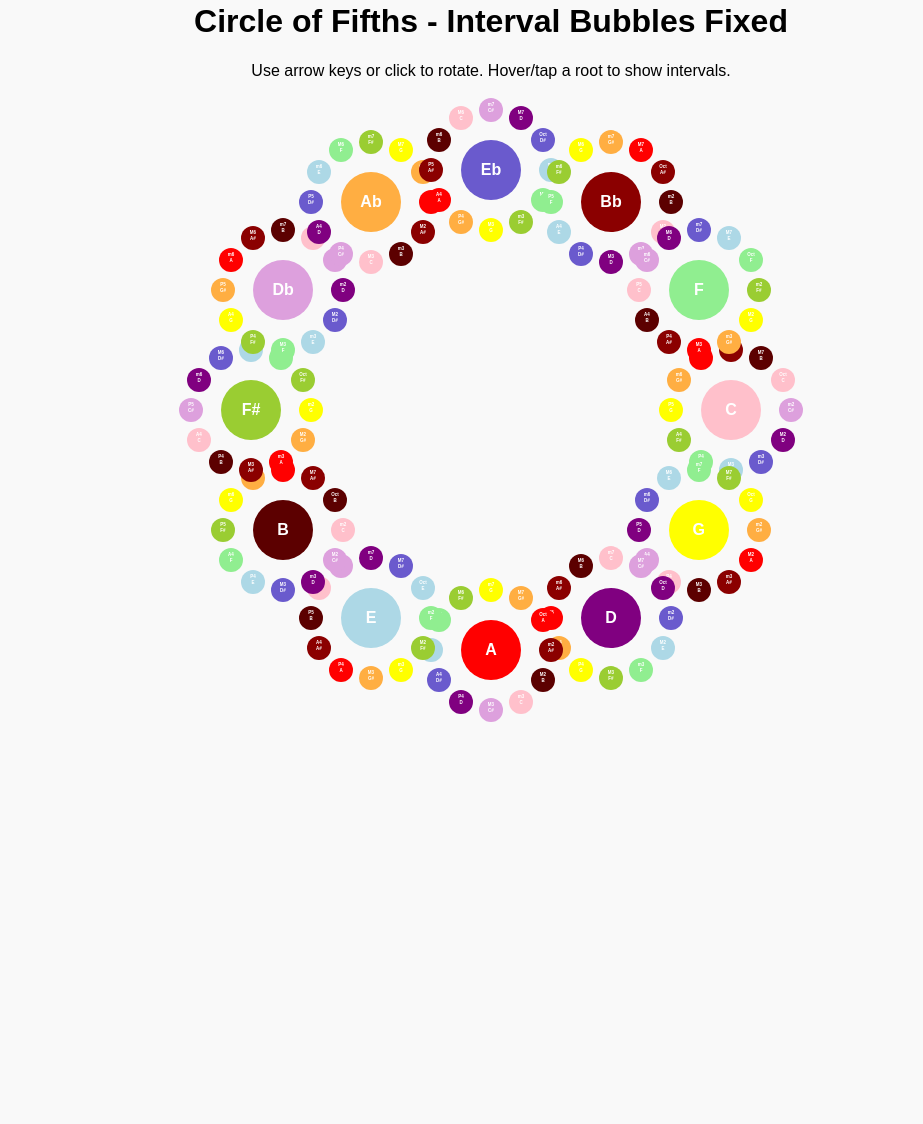
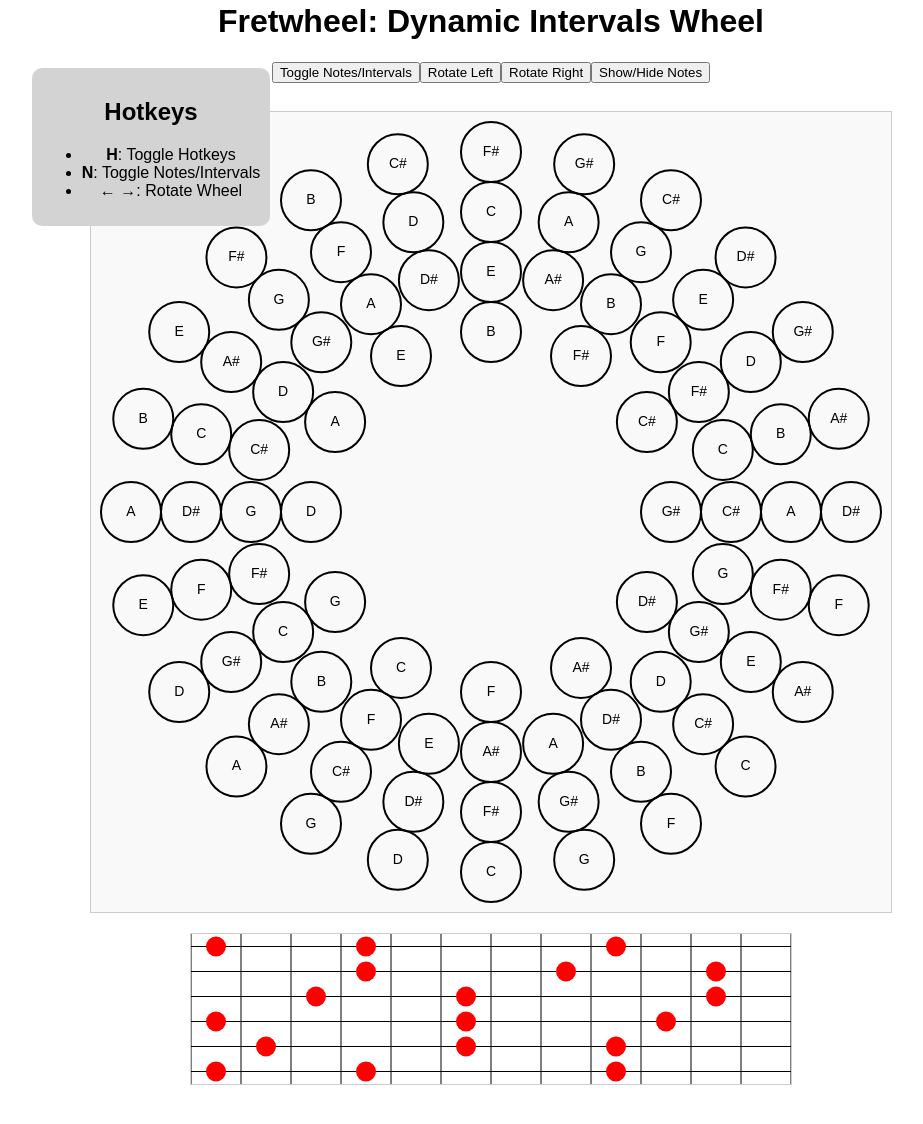
Before and after one commit to Youngjnick/Circle-of-Fifths-Game-Public-, a website: page index.html in a window 1280 px wide. Shown: the part 38-1162 px from the top of the page, without its empty margins (149-1072 px from the left). Before the commit the page ends 800 px from the top, so only its background shows below. Drawn offline with nearby package versions, Linux system fonts and the light colour scheme.

Commit message:
Add files via upload

```diff
--- /dev/null
+++ b/app.js
@@ -0,0 +1,128 @@
+// Constants for musical intervals, notes, and semitones
+const circleOfFifths = ['C', 'G', 'D', 'A', 'E', 'B', 'F#', 'C#', 'G#', 'D#', 'A#', 'F']; // Ascending fifths order
+const intervals = ['R', 'P5', 'M2', 'M6', 'M3', 'M7', 'P4', 'm2', 'm6', 'm3', 'm7', 'A4']; // Intervals in ascending fifths
+const semitones = [0, 7, 2, 9, 4, 11, 5, 1, 8, 3, 10, 6]; // Semitones in ascending fifths
+
+// Canvas setup
+const canvas = document.getElementById('fretwheel-canvas');
+if (!canvas) {
+  console.error('Canvas element not found!');
+  throw new Error('Canvas element is required for the app to function.');
+}
+const ctx = canvas.getContext('2d');
+scaleCanvas(canvas);
+
+function scaleCanvas(canvas) {
+  const devicePixelRatio = window.devicePixelRatio || 1;
+  const logicalWidth = canvas.width;
+  const logicalHeight = canvas.height;
+
+  canvas.width = logicalWidth * devicePixelRatio;
+  canvas.height = logicalHeight * devicePixelRatio;
+
+  ctx.scale(devicePixelRatio, devicePixelRatio);
+}
+
+// State variables
+let rotationIndex = 0;
+let displayMode = 'notes'; // Default to 'notes' mode
+const radianWidthMultiplier = 1.2; // Slightly increase spacing
+
+// Fetch styles from CSS
+function fetchStyles() {
+  const styles = getComputedStyle(document.documentElement);
+  return {
+    circleRadius: parseFloat(styles.getPropertyValue('--circle-radius')) || 20,
+    circleBorderColor: styles.getPropertyValue('--circle-border-color') || '#000',
+    circleBorderWidth: parseFloat(styles.getPropertyValue('--circle-border-width')) || 2,
+    textFont: styles.getPropertyValue('--circle-text-font') || '14px Arial',
+    textColor: styles.getPropertyValue('--circle-text-color') || '#000',
+  };
+}
+
+// Function to map notes to intervals and semitones
+function getNoteDetails(noteIndex) {
+  const interval = intervals[noteIndex % intervals.length];
+  const semitone = semitones[noteIndex % semitones.length];
+  return { interval, semitone };
+}
+
+// Draw the fretwheel
+function drawWheel() {
+  ctx.clearRect(0, 0, canvas.width, canvas.height);
+
+  // Calculate the center of the canvas
+  const centerX = canvas.width / (2 * window.devicePixelRatio);
+  const centerY = canvas.height / (2 * window.devicePixelRatio);
+
+  const {
+    circleRadius, circleBorderColor, circleBorderWidth, textFont, textColor
+  } = fetchStyles();
+
+  const RING_CONFIG = {
+    TONIC: { radius: 300, offset: 0 },
+    INNER1: { radius: 240, offset: -8 },
+    INNER2: { radius: 180, offset: 5, rotationOffset: 0 },
+    OUT1: { radius: 360, offset: 6 },
+    BTW: { radius: 300, offset: 3, rotationOffset: Math.PI / intervals.length },
+    BTWO: { radius: 360, offset: 8, rotationOffset: Math.PI / intervals.length },
+    BTWI: { radius: 240, offset: 10, rotationOffset: Math.PI / intervals.length },
+  };
+  const rings = Object.values(RING_CONFIG);
+
+  rings.forEach((ring) => {
+    for (let i = 0; i < intervals.length; i++) {
+      // Apply rotation offset for the ring
+      const additionalRotation = ring.rotationOffset || 0;
+      const angle = (i + rotationIndex) * (2 * Math.PI / intervals.length) - Math.PI / 2 + additionalRotation;
+
+      const x = centerX + ring.radius * Math.cos(angle);
+      const y = centerY + ring.radius * Math.sin(angle);
+
+      // Get note details (interval and semitone)
+      const fifthsIndex = (i + ring.offset + intervals.length) % intervals.length;
+      const noteDetails = getNoteDetails(fifthsIndex);
+      const displayText = displayMode === 'notes'
+        ? circleOfFifths[fifthsIndex]
+        : displayMode === 'intervals'
+        ? noteDetails.interval
+        : `${noteDetails.semitone}`;
+
+      // Draw tonic circle
+      ctx.beginPath();
+      ctx.arc(x, y, circleRadius, 0, 2 * Math.PI);
+      ctx.strokeStyle = circleBorderColor;
+      ctx.lineWidth = circleBorderWidth;
+      ctx.stroke();
+
+      // Draw tonic text
+      ctx.font = textFont;
+      ctx.fillStyle = textColor;
+      ctx.textAlign = 'center';
+      ctx.textBaseline = 'middle';
+      ctx.fillText(displayText, x, y);
+    }
+  });
+}
+
+// Toggle between modes
+function toggleNotesIntervals() {
+  displayMode = displayMode === 'notes' ? 'intervals' : displayMode === 'intervals' ? 'semitones' : 'notes';
+  drawWheel();
+}
+
+// Rotate the wheel
+function rotateWheel(direction) {
+  rotationIndex = (rotationIndex + (direction === 'left' ? -1 : 1) + intervals.length) % intervals.length;
+  drawWheel();
+}
+
+// Event listeners
+document.addEventListener('keydown', (e) => {
+  if (e.key === 'n' || e.key === 'N') toggleNotesIntervals();
+  if (e.key === 'ArrowLeft') rotateWheel('left');
+  if (e.key === 'ArrowRight') rotateWheel('right');
+});
+
+// Initial draw
+drawWheel();
--- a/index.html
+++ b/index.html
@@ -1,253 +1,171 @@
 <!DOCTYPE html>
 <html lang="en">
 <head>
-  <meta charset="UTF-8" />
-  <title>Circle of Fifths - Fixed Intervals</title>
+  <meta charset="UTF-8">
+  <meta name="viewport" content="width=device-width, initial-scale=1.0">
+  <title>Fretboard App</title>
+  <link rel="stylesheet" href="styles.css">
+  <link rel="icon" href="fretwheelfavicon.ico" type="image/x-icon">
+  <!-- Or if the favicon is in a subdirectory -->
+  <!-- <link rel="icon" href="assets/favicon.ico" type="image/x-icon"> -->
   <style>
-    body {
-      font-family: sans-serif;
+    .title {
       text-align: center;
-      background: #f9f9f9;
-      margin: 0;
-      padding: 20px;
+      margin-top: 20px;
     }
-    .circle {
-      position: relative;
-      width: 600px;
-      height: 600px;
-      margin: 30px auto;
-      border-radius: 50%;
-      transition: transform 1s ease;
-    }
-    .key {
-      position: absolute;
-      width: 60px;
-      height: 60px;
-      line-height: 60px;
-      border-radius: 50%;
-      text-align: center;
-      font-weight: bold;
-      color: #fff;
-      cursor: pointer;
-      transform: translate(-50%, -50%);
-    }
-    .interval {
-  z-index: 1;
-      position: absolute;
-      width: 48px;
-      height: 48px;
-      font-size: 9px;
-      line-height: 12px;
-      text-align: center;
-      border-radius: 50%;
-      transform: translate(-50%, -50%) scale(0.5);
-      transition: opacity 0.3s ease, transform 0.3s ease;
-      color: white;
-      padding-top: 6px;
-      box-sizing: border-box;
-    }
-    .key.show .interval {
-  z-index: 1; opacity: 1; transform: translate(-50%, -50%) scale(1); }
-      opacity: 1;
-      transform: translate(-50%, -50%) scale(1);
-    }
-    #scale {
-      font-size: 16px;
+    .buttons {
+      display: flex;
+      justify-content: center;
       margin-top: 10px;
     }
-
-.interval:hover {
-  transform: translate(-50%, -50%) scale(1.5);
-  z-index: 10;
-}
-</style>
+    /* Add some basic styling */
+    #circleCanvas {
+      display: block;
+      margin: 0 auto;
+    }
+    #fretboardCanvas {
+      display: block;
+      margin: 20px auto;
+      border: 1px solid #ccc;
+    }
+    .note {
+      fill: red;
+      font-size: 12px;
+      text-anchor: middle;
+      dominant-baseline: middle;
+    }
+  </style>
 </head>
 <body>
-  <h1>Circle of Fifths - Interval Bubbles Fixed</h1>
-  <p>Use arrow keys or click to rotate. Hover/tap a root to show intervals.</p>
-  <div class="circle" id="circle"></div>
-  <div id="scale"></div>
-  <script src="https://unpkg.com/tone/build/Tone.js">
-function updateLabelRotation() {
-  const keys = document.querySelectorAll('.key');
-  keys.forEach((key, i) => {
-    const label = key.querySelector('span');
-    const keyAngle = (i / 12) * 360 + angle;
-    if (label) label.style.transform = `rotate(${-keyAngle}deg)`;
-    const intervals = key.querySelectorAll('.interval span');
-    intervals.forEach((intLabel, j) => {
-      const intervalAngle = (j / 12) * 360 + angle;
-      intLabel.style.transform = `rotate(${-intervalAngle}deg)`;
-    });
-  });
-}
+  <div class="title">
+    <h1>Fretwheel: Dynamic Intervals Wheel</h1>
+  </div>
+  <div id="controls" class="buttons">
+    <button onclick="toggleNotesIntervals()">Toggle Notes/Intervals</button>
+    <button onclick="rotateWheel('left')">Rotate Left</button>
+    <button onclick="rotateWheel('right')">Rotate Right</button>
+    <button onclick="toggleFretboardNotes()">Show/Hide Notes</button> <!-- New button -->
+  </div>
+  <div id="hotkeys-menu">
+    <h2>Hotkeys</h2>
+    <ul>
+      <li><b>H</b>: Toggle Hotkeys</li>
+      <li><b>N</b>: Toggle Notes/Intervals</li>
+      <li><b>← →</b>: Rotate Wheel</li>
+    </ul>
+  </div>
+  <canvas id="fretwheel-canvas" width="800" height="800"></canvas>
+  <svg id="fretboardCanvas" width="600" height="150"></svg>
+  <script src="app.js"></script>
+  <script>
+    (function () {
+      const fretboardCanvas = document.getElementById('fretboardCanvas');
+      const svgNS = "http://www.w3.org/2000/svg";
+      let notesVisible = true; // State to track visibility of notes
+      let mode = 'Notes'; // Modes: 'Notes', 'Intervals', 'Semitones'
 
-function toggleIntervals() {
-  document.querySelectorAll('.key').forEach(key => {
-    if (showIntervals) {
-      key.classList.add("show");
-    } else {
-      key.classList.remove("show");
-    }
-  });
-}
-</script>
+      const strings = ['E', 'A', 'D', 'G', 'B', 'E'];
+      const frets = 12;
 
-  <script>
-let showIntervals = false;
-    const circle = document.getElementById("circle");
-    const scaleDisplay = document.getElementById("scale");
-    const synth = new Tone.PolySynth(Tone.Synth).toDestination();
+      const intervals = ['1', 'b2', '2', 'b3', '3', '4', '#4', '5', 'b6', '6', 'b7', '7'];
+      const semitones = Array.from({ length: 12 }, (_, i) => i.toString());
 
-    const intervalLabels = ["m2", "M2", "m3", "M3", "P4", "A4", "P5", "m6", "M6", "m7", "M7", "Oct"];
-    const semitones = [1,2,3,4,5,6,7,8,9,10,11,12];
-    const noteSequence = ["C","C#","D","D#","E","F","F#","G","G#","A","A#","B"];
-    const enharmonicMap = {
-      "E#": "F", "B#": "C", "Cb": "B", "Fb": "E",
-      "Db": "C#", "Eb": "D#", "Gb": "F#", "Ab": "G#", "Bb": "A#"
-    };
-    const allNotes = noteSequence.concat(noteSequence);
+      function drawFretboard() {
+        fretboardCanvas.innerHTML = '';
 
-    const noteColors = {
-      "C": "#ffc0cb", "C#": "#dda0dd", "D": "#800080", "D#": "#6a5acd",
-      "E": "#add8e6", "F": "#90ee90", "F#": "#9acd32", "G": "#ffff00",
-      "G#": "#ffae42", "A": "#ff0000", "A#": "#8b0000", "B": "#5c0000"
-    };
+        // Draw frets
+        for (let i = 0; i <= frets; i++) {
+          const line = document.createElementNS(svgNS, 'line');
+          line.setAttribute('x1', i * 50);
+          line.setAttribute('y1', 0);
+          line.setAttribute('x2', i * 50);
+          line.setAttribute('y2', 150);
+          line.setAttribute('stroke', 'black');
+          fretboardCanvas.appendChild(line);
+        }
 
-    const keys = ["C","G","D","A","E","B","F#","Db","Ab","Eb","Bb","F"];
-    let activeIndex = 0;
-    let angle = 0;
+        // Draw strings
+        for (let i = 0; i < strings.length; i++) {
+          const line = document.createElementNS(svgNS, 'line');
+          line.setAttribute('x1', 0);
+          line.setAttribute('y1', i * 25 + 12.5);
+          line.setAttribute('x2', 600);
+          line.setAttribute('y2', i * 25 + 12.5);
+          line.setAttribute('stroke', 'black');
+          fretboardCanvas.appendChild(line);
+        }
+      }
 
-    function rotateTo(index) {
-      angle = index * -30;
-      circle.style.transform = `rotate(${angle}deg)`;
-      drawIntervals(keys[index]);
-      playChord(keys[index]);
-      scaleDisplay.innerHTML = `<strong>${keys[index]} Major Scale:</strong> ${getMajorScale(keys[index]).join(" - ")}`;
-    }
+      function getFretPositions(note) {
+        const notes = ['C', 'C#', 'D', 'D#', 'E', 'F', 'F#', 'G', 'G#', 'A', 'A#', 'B'];
+        const positions = [];
+        strings.forEach((openNote, stringIndex) => {
+          let startIndex = notes.indexOf(openNote);
+          for (let fret = 0; fret <= frets; fret++) {
+            if (notes[(startIndex + fret) % 12] === note) {
+              positions.push({ string: stringIndex, fret });
+            }
+          }
+        });
+        return positions;
+      }
 
-    function normalize(note) {
-      return enharmonicMap[note] || note;
-    }
+      function highlightNotes(activeNotes) {
+        drawFretboard();
 
-    function getMajorScale(root) {
-      const steps = [2,2,1,2,2,2,1];
-      let i = noteSequence.indexOf(normalize(root));
-      const scale = [normalize(root)];
-      for (let step of steps) {
-        i = (i + step) % 12;
-        scale.push(noteSequence[i]);
+        if (!notesVisible) return; // Do not draw notes if they are hidden
+
+        activeNotes.forEach((note, index) => {
+          const positions = getFretPositions(note);
+          positions.forEach(pos => {
+            // Draw circle for the note
+            const circle = document.createElementNS(svgNS, 'circle');
+            circle.setAttribute('cx', pos.fret * 50 + 25);
+            circle.setAttribute('cy', pos.string * 25 + 12.5);
+            circle.setAttribute('r', 10);
+            circle.setAttribute('fill', 'red');
+            fretboardCanvas.appendChild(circle);
+
+            // Draw text label based on the mode
+            const text = document.createElementNS(svgNS, 'text');
+            text.setAttribute('x', pos.fret * 50 + 25);
+            text.setAttribute('y', pos.string * 25 + 12.5);
+            text.setAttribute('class', 'note');
+
+            if (mode === 'Notes') {
+              text.textContent = note;
+            } else if (mode === 'Intervals') {
+              text.textContent = intervals[index % 12];
+            } else if (mode === 'Semitones') {
+              text.textContent = semitones[index % 12];
+            }
+
+            fretboardCanvas.appendChild(text);
+          });
+        });
       }
-      return scale;
-    }
 
-    function transpose(root, semitone) {
-      const i = noteSequence.indexOf(normalize(root));
-      return i >= 0 ? normalize(allNotes[i + semitone]) : "?";
-    }
+      // Expose toggleFretboardNotes to the global scope
+      window.toggleFretboardNotes = function () {
+        notesVisible = !notesVisible; // Toggle the visibility state
+        highlightNotes(activeNotes); // Redraw the fretboard with the updated state
+      };
 
-    function drawCircle() {
-      circle.innerHTML = "";
-      const radius = 240;
-      const cx = 300, cy = 300;
+      function toggleMode() {
+        // Cycle through modes: Notes -> Intervals -> Semitones
+        if (mode === 'Notes') {
+          mode = 'Intervals';
+        } else if (mode === 'Intervals') {
+          mode = 'Semitones';
+        } else {
+          mode = 'Notes';
+        }
+        highlightNotes(activeNotes); // Redraw the fretboard with the updated mode
+      }
 
-      keys.forEach((note, i) => {
-        const theta = (i / keys.length) * 2 * Math.PI;
-        const x = cx + radius * Math.cos(theta);
-        const y = cy + radius * Math.sin(theta);
-        const keyDiv = document.createElement("div");
-        keyDiv.className = "key";
-        keyDiv.style.left = x + "px";
-        keyDiv.style.top = y + "px";
-        keyDiv.style.background = noteColors[normalize(note)] || "#444";
-        const label = document.createElement("span"); label.textContent = note; keyDiv.appendChild(label);
-
-        semitones.forEach((s, j) => {
-          const intervalNote = transpose(note, s);
-          const angle = (j / 12) * 2 * Math.PI;
-          const ix = 30 + 60 * Math.cos(angle);
-          const iy = 30 + 60 * Math.sin(angle);
-          const bubble = document.createElement("div");
-          bubble.className = "interval";
-          bubble.style.left = ix + "px";
-          bubble.style.top = iy + "px";
-          bubble.style.background = noteColors[intervalNote] || "#999";
-
-      const label = document.createElement("span");
-      label.innerHTML = `<strong>${intervalLabels[j]}</strong><br>${intervalNote}`;
-      bubble.appendChild(label);
-
-          keyDiv.appendChild(bubble);
-        });
-
-        keyDiv.addEventListener("click", () => {
-          activeIndex = i;
-          rotateTo(i);
-        });
-
-        keyDiv.addEventListener("mouseenter", () => {
-          keyDiv.classList.add("show");
-        });
-
-        keyDiv.addEventListener("mouseleave", () => {
-          keyDiv.classList.remove("show");
-        });
-
-        circle.appendChild(keyDiv);
-      });
-    }
-
-    function drawIntervals(root) {
-      document.querySelectorAll(".key").forEach(div => div.classList.remove("active"));
-    }
-
-    function playChord(root) {
-      const chord = [0,4,7].map(semi => transpose(root, semi));
-      synth.triggerAttackRelease(chord, "1n");
-    }
-
-    document.addEventListener("keydown", e => {
-  if (e.key === "i") {
-    showIntervals = !showIntervals;
-    toggleIntervals();
-  }
-      if (e.key === "ArrowRight") {
-        activeIndex = (activeIndex + 1) % keys.length;
-        rotateTo(activeIndex);
-      }
-      if (e.key === "ArrowLeft") {
-        activeIndex = (activeIndex - 1 + keys.length) % keys.length;
-        rotateTo(activeIndex);
-      }
-    });
-
-    drawCircle(); updateLabelRotation(); toggleIntervals();
-    rotateTo(0);
-
-function updateLabelRotation() {
-  const keys = document.querySelectorAll('.key');
-  keys.forEach((key, i) => {
-    const label = key.querySelector('span');
-    const keyAngle = (i / 12) * 360 + angle;
-    if (label) label.style.transform = `rotate(${-keyAngle}deg)`;
-    const intervals = key.querySelectorAll('.interval span');
-    intervals.forEach((intLabel, j) => {
-      const intervalAngle = (j / 12) * 360 + angle;
-      intLabel.style.transform = `rotate(${-intervalAngle}deg)`;
-    });
-  });
-}
-
-function toggleIntervals() {
-  document.querySelectorAll('.key').forEach(key => {
-    if (showIntervals) {
-      key.classList.add("show");
-    } else {
-      key.classList.remove("show");
-    }
-  });
-}
-</script>
-
+      const activeNotes = ['C', 'E', 'G']; // Replace with dynamic notes from the wheel
+      highlightNotes(activeNotes);
+    })();
+  </script>
 </body>
 </html>
--- /dev/null
+++ b/styles.css
@@ -0,0 +1,93 @@
+/* General styles */
+body {
+  background-color: white;
+  text-align: center;
+  font-family: Arial, sans-serif;
+  margin: 0;
+  padding: 20px;
+}
+
+canvas {
+  margin-top: 20px;
+  border: 1px solid var(--canvas-border-color);
+  background-color: var(--canvas-background-color);
+}
+
+/* Hotkeys menu */
+#hotkeys-menu {
+  background: lightgray;
+  padding: 10px;
+  border-radius: 10px;
+  display: inline-block;
+  margin: 10px 0; /* Reduce the top margin */
+  position: relative; /* Ensure it stays in the flow of the document */
+  top: -25px; /* Move it up slightly */
+  left: -340px; /* Move it to the left by 50px */
+  opacity: 1;
+  pointer-events: auto;
+  transition: opacity 0.3s ease;
+}
+
+#hotkeys-menu.hidden {
+  opacity: 0;
+  pointer-events: none;
+}
+
+.hidden {
+  display: none;
+}
+
+/* Style for the canvas */
+#fretwheel-canvas {
+  display: block; /* Ensures the canvas is centered horizontally */
+  margin:  auto; /* Centers the canvas horizontally */
+  margin-top: -150px; /* Adjust this value to move the canvas closer to the top */
+  width: 800px; /* Display width */
+  height: 800px; /* Display height */
+  border: 1px solid var(--canvas-border-color, #ccc);
+  background-color: var(--canvas-background-color, #fff);
+}
+
+/* Style for the text inside the circles */
+.circle-text {
+  font-family: Arial, sans-serif;
+  font-size: 14px; /* Font size */
+  text-align: center;
+  fill: #000; /* Text color */
+}
+
+/* Style for the circles */
+.circle {
+  stroke: var(--circle-border-color, #000); /* Use CSS variable or fallback */
+  stroke-width: var(--circle-border-width, 1px); /* Circle border width */
+  fill: none; /* No fill color */
+}
+
+/* CSS variables */
+:root {
+  --circle-radius: 30px; /* Tonic node radius */
+  --circle-border-width: 2px;
+  --circle-border-color: #000;
+  --circle-text-font: 14px Arial;
+  --circle-text-color: #000;
+
+  --semitone-radius: 15px; /* Semitone node radius */
+  --semitone-border-color: #888;
+
+  --plus6-node-radius: 30px; /* +6 node radius */
+  --plus6-node-border-color: #000;
+  --plus6-node-text-color: #000;
+  --plus6-node-border-width: 2px;
+
+  --plus9-node-radius: 20px; /* +9 node radius */
+  --plus9-node-border-color: #888;
+  --plus9-node-text-color: #888;
+  --plus9-node-border-width: 1.5px;
+
+  --ring-outer-color: #ff0000;
+  --ring-middle-color: #00ff00;
+  --ring-inner-color: #0000ff;
+
+  --canvas-border-color: #ccc;
+  --canvas-background-color: #f9f9f9;
+}
```
Also changed, not shown: package.json (added, +24 -0 lines), fretwheelfavicon.ico (added), 1 other file.
